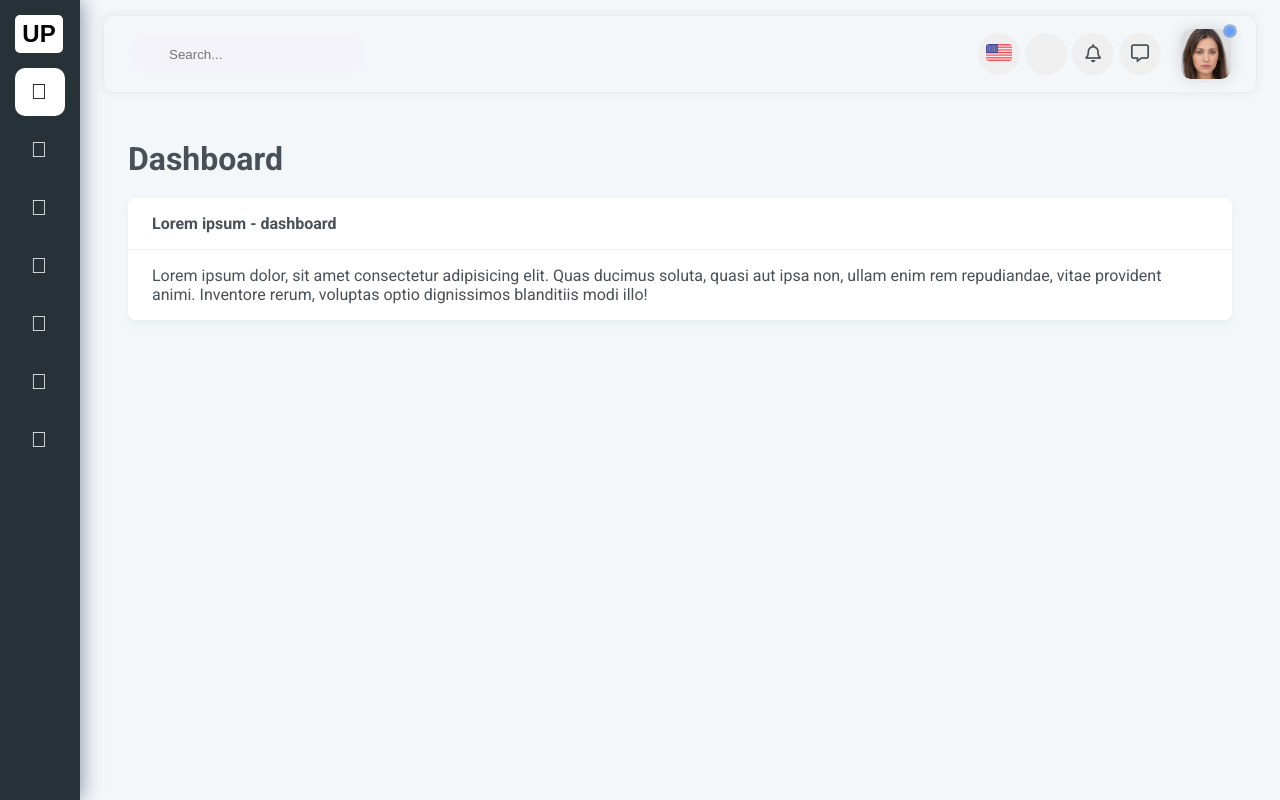
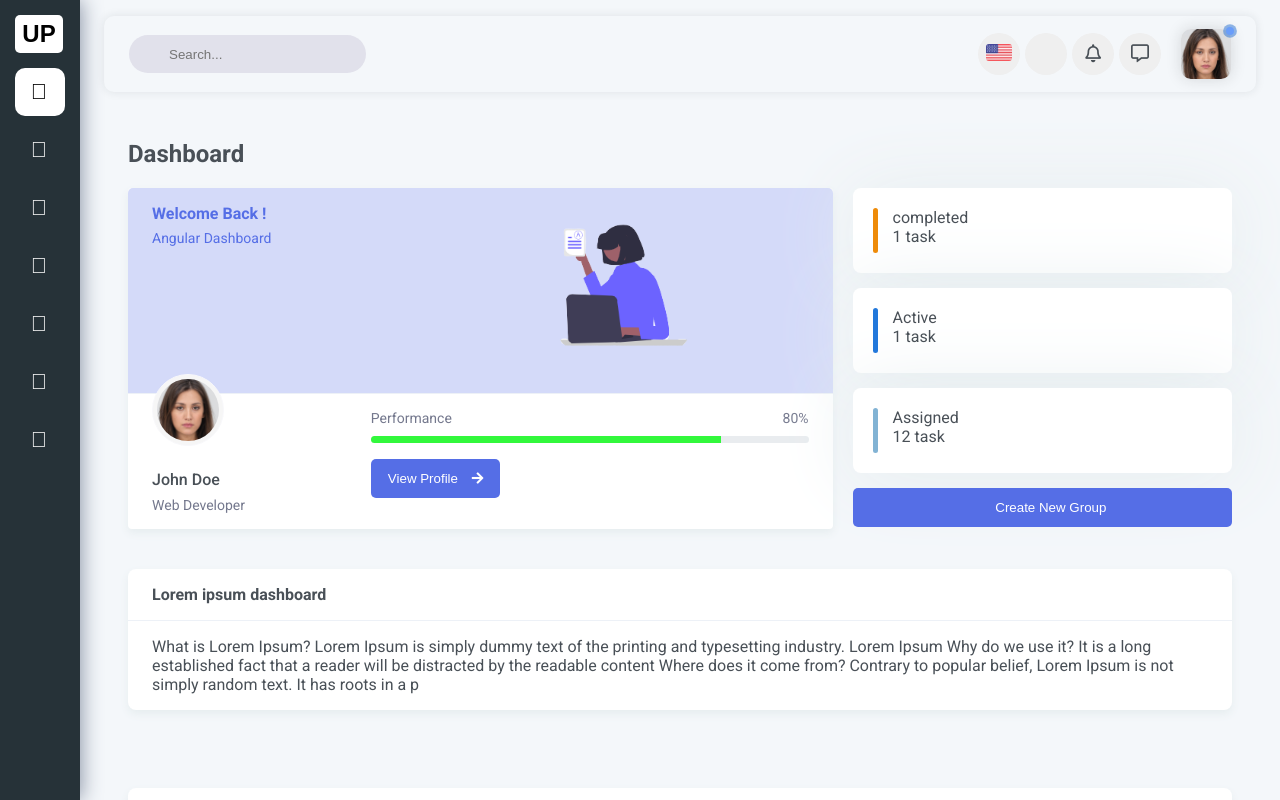
Before and after one commit to 190ibrahim/EventifyPecs-Angular--Laravel, an Angular app in the folder Front_end/: page /dashboard in a window 1280 px wide. Shown: the top 800 px of the page. Built offline with nearby package versions, Linux system fonts and the light colour scheme.

Commit message:
Project Outline DONE

```diff
--- a/Front_end/src/app/dashboard/dashboard.component.html
+++ b/Front_end/src/app/dashboard/dashboard.component.html
@@ -1,7 +1,126 @@
-<h1>Dashboard</h1>
+<h2>Dashboard</h2>
+<div [ngClass]="getClass()">
+  <div class="col-left">
+    <div class="card welcome-card">
+      <div class="card-head welcome-head-container">
+        <div class="col-left">
+          <div>Welcome Back !</div>
+          <p>Angular Dashboard</p>
+        </div>
+        <div class="col-right">
+          <img src="assets/sidenav/profile-bg-3.png" alt="fhsdghfdshgdf">
+        </div>
+      </div>
+      <div class="card-body welcome-body-container">
+        <div class="col-left">
+          <div class="avatar">
+              <img src="assets/sidenav/user3.jpg" alt="">
+          </div>
+          <div class="name">John Doe</div>
+          <p>Web Developer</p>
+        </div>
+        <div class="col-right">
+          <div class="performance-container">
+            <div class="performance">
+              <div>Performance</div>
+              <div>80% </div>
+            </div>
+            <div class="progress">
+              <div class="progress-bar"></div>
+            </div>
+          </div>
+          <div class="view-profile">
+            <button>
+              View Profile
+              <i class="fa fa-arrow-right"></i>
+            </button>
+          </div>
+        </div>
+      </div>
+    </div>
+  </div>
+  <div class="col task-col">
+    <div class="task">
+      <span class="bar completed"></span>
+      <div class="details">
+        <div>completed</div>
+        <p>1 task</p>
+      </div>
+      <i class="far fa-pen edit"></i>
+    </div>
+    <div class="task">
+      <span class="bar active"></span>
+      <div class="details">
+        <div>Active</div>
+        <p>1 task</p>
+      </div>
+      <i class="far fa-pen edit"></i>
+    </div>
+    <div class="task">
+      <span class="bar new"></span>
+      <div class="details">
+        <div>Assigned</div>
+        <p>12 task</p>
+      </div>
+      <i class="far fa-pen edit"></i>
+    </div>
+    <button>
+      <i class="far fa-plus"></i>
+      Create New Group</button>
+  </div>
+</div>
+
+
 <div class="card">
-    <div class="card-head">Lorem ipsum - dashboard</div>
-    <div class="card-body">
-        Lorem ipsum dolor, sit amet consectetur adipisicing elit. Quas ducimus soluta, quasi aut ipsa non, ullam enim rem repudiandae, vitae provident animi. Inventore rerum, voluptas optio dignissimos blanditiis modi illo!
-    </div>
+  <div class="card-head">Lorem ipsum dashboard</div>
+  <div class="card-body">
+    What is Lorem Ipsum?
+    Lorem Ipsum is simply dummy text of the printing and typesetting industry. Lorem Ipsum
+    Why do we use it?
+    It is a long established fact that a reader will be distracted by the readable content
+    Where does it come from?
+    Contrary to popular belief, Lorem Ipsum is not simply random text. It has roots in a p
+  </div>
 </div>
+<br>
+<br>
+
+<div class="card">
+  <div class="card-head">Lorem ipsum dashboard</div>
+  <div class="card-body">
+    What is Lorem Ipsum?
+    Lorem Ipsum is simply dummy text of the printing and typesetting industry. Lorem Ipsum
+    Why do we use it?
+    It is a long established fact that a reader will be distracted by the readable content
+    Where does it come from?
+    Contrary to popular belief, Lorem Ipsum is not simply random text. It has roots in a p
+  </div>
+</div>
+
+<br>
+<br>
+<div class="card">
+  <div class="card-head">Lorem ipsum dashboard</div>
+  <div class="card-body">
+    What is Lorem Ipsum?
+    Lorem Ipsum is simply dummy text of the printing and typesetting industry. Lorem Ipsum
+    Why do we use it?
+    It is a long established fact that a reader will be distracted by the readable content
+    Where does it come from?
+    Contrary to popular belief, Lorem Ipsum is not simply random text. It has roots in a p
+  </div>
+</div>
+
+<br>
+<br>
+<div class="card">
+  <div class="card-head">Lorem ipsum dashboard</div>
+  <div class="card-body">
+    What is Lorem Ipsum?
+    Lorem Ipsum is simply dummy text of the printing and typesetting industry. Lorem Ipsum
+    Why do we use it?
+    It is a long established fact that a reader will be distracted by the readable content
+    Where does it come from?
+    Contrary to popular belief, Lorem Ipsum is not simply random text. It has roots in a p
+  </div>
+</div>
--- a/Front_end/src/app/dashboard/dashboard.component.scss
+++ b/Front_end/src/app/dashboard/dashboard.component.scss
@@ -1,3 +1,195 @@
-h1{
+h2 {
   color: #495057;
 }
+
+.row {
+  display: flex;
+  flex-direction: row;
+
+  .col-left {
+    width: 65%;
+  }
+
+  .col {
+    margin: 20px 0 0 20px;
+    width: 35%;
+  }
+}
+
+.row-md {
+  display: flex;
+  flex-direction: column;
+
+  .col-left {
+    width: 100%;
+  }
+}
+
+.task-col {
+  .task {
+    background: #fff;
+    padding: 20px;
+    border-radius: 8px;
+    margin-bottom: 15px;
+    display: flex;
+    color: #495057;
+    box-shadow: 0 .25rem 5rem #e6edef;
+
+    .edit {
+      margin: auto 0 auto auto;
+      width: 20px;
+      height: 20px;
+      cursor: pointer;
+    }
+
+    .bar {
+      width: 5px;
+      height: 45px;
+      border-radius: 15px;
+      margin-right: 15px;
+
+      &.completed {
+        background: rgb(238, 139, 9);
+      }
+      &.active {
+        background: rgb(34, 120, 219);
+      }
+      &.new {
+        background: rgb(130, 179, 212);
+      }
+    }
+  }
+
+  button {
+    cursor: pointer;
+    border: none;
+    outline: 0;
+    color: #fff;
+    background-color: #556ee6;
+    padding: 12px 17px;
+    border-radius: 5px;
+    width: 100%;
+    margin-right: 10px;
+  }
+}
+
+.welcome-card {
+  border-radius: 0.25rem;
+  max-width: 740px;
+
+  .welcome-head-container {
+    background-color: #556ee640;
+    color: #556ee6;
+    font-size: 16px;
+    display: flex;
+    flex-wrap: wrap;
+    border-top-right-radius: 5px;
+    border-top-left-radius: 5px;
+
+    .col-left {
+      flex: 0 0 auto;
+      width: 58.33333333%;
+
+      p {
+        font-size: 14px;
+        margin-top: 7px;
+        font-weight: normal;
+      }
+    }
+
+    .col-right {
+      flex: 0 0 auto;
+      width: 41.66666667%;
+
+      img {
+        width: 65%;
+        height: auto;
+      }
+    }
+  }
+
+  .welcome-body-container {
+    display: flex;
+    flex-wrap: wrap;
+
+    .col-left {
+      flex: 0 0 auto;
+      width: 33.33333333%;
+
+      .avatar {
+        margin-top: -36px;
+        margin-bottom: 1.5rem;
+        height: 4.5rem;
+        width: 4.5rem;
+
+        img {
+          border-radius: 50%;
+          padding: 0.25rem;
+          background-color: #f6f6f6;
+          border: 1px solid #f8f8fb;
+          max-width: 100%;
+          height: auto;
+        }
+      }
+
+      .name {
+        font-size: 16px;
+        font-weight: 500;
+        margin-bottom: 0.5rem;
+      }
+
+      p {
+        color: #74788d;
+        font-size: 14px;
+      }
+    }
+
+    .col-right {
+      flex: 0 0 auto;
+      width: 66.66666667%;
+
+      .performance-container {
+        .performance {
+          display: flex;
+          justify-content: space-between;
+          margin-bottom: 10px;
+          font-size: 14px;
+          font-weight: 400;
+          color: #74788d;
+        }
+
+        .progress {
+          display: flex;
+          height: 7px;
+          overflow: hidden;
+          font-size: 0.75rem;
+          background-color: #e9ecef;
+          border-radius: 0.25rem;
+
+          .progress-bar {
+            width: 80%;
+            background-color: rgb(50, 248, 60);
+          }
+        }
+      }
+
+      .view-profile {
+        margin-top: 1rem;
+
+        button {
+          cursor: pointer;
+          border: none;
+          outline: 0;
+          color: #fff;
+          background-color: #556ee6;
+          padding: 12px 17px;
+          border-radius: 5px;
+
+          .fa-arrow-right {
+            margin-left: 10px;
+          }
+        }
+      }
+    }
+  }
+}
--- a/Front_end/src/app/dashboard/dashboard.component.ts
+++ b/Front_end/src/app/dashboard/dashboard.component.ts
@@ -1,4 +1,4 @@
-import { Component, OnInit } from '@angular/core';
+import { Component, HostListener, OnInit } from '@angular/core';
 
 @Component({
   selector: 'app-dashboard',
@@ -7,9 +7,19 @@ import { Component, OnInit } from '@angular/core';
 })
 export class DashboardComponent implements OnInit {
 
+  innerWidth: any;
+
   constructor() { }
 
   ngOnInit(): void {
+    this.innerWidth = window.innerWidth;
   }
 
+  @HostListener('window:resize', ['$event'])
+    onResize(event: any) {
+      this.innerWidth = window.innerWidth;
+  }
+  getClass() {
+    return this.innerWidth < 925? ' row-md' : 'row';
+  }
 }
--- a/Front_end/src/app/header/header.component.html
+++ b/Front_end/src/app/header/header.component.html
@@ -18,7 +18,7 @@
         </div>
         <div class="head-menu-item">
           <button class="head-menu-item-btn ripple">
-            <i class="far fa-expand menu-icon"></i>
+            <i class="far fa-power-off menu-icon"></i>
           </button>
         </div>
         <div class="head-menu-item">
--- a/Front_end/src/app/header/header.component.scss
+++ b/Front_end/src/app/header/header.component.scss
@@ -27,7 +27,7 @@
             height: 2.375rem;
             padding-left: 2.5rem;
             padding-right: 1.25rem;
-            background-color: #f3f3f9;
+            background-color: #e1e1eb;
             box-shadow: none;
             border-radius: 1.875rem;
             outline: 0;
```
